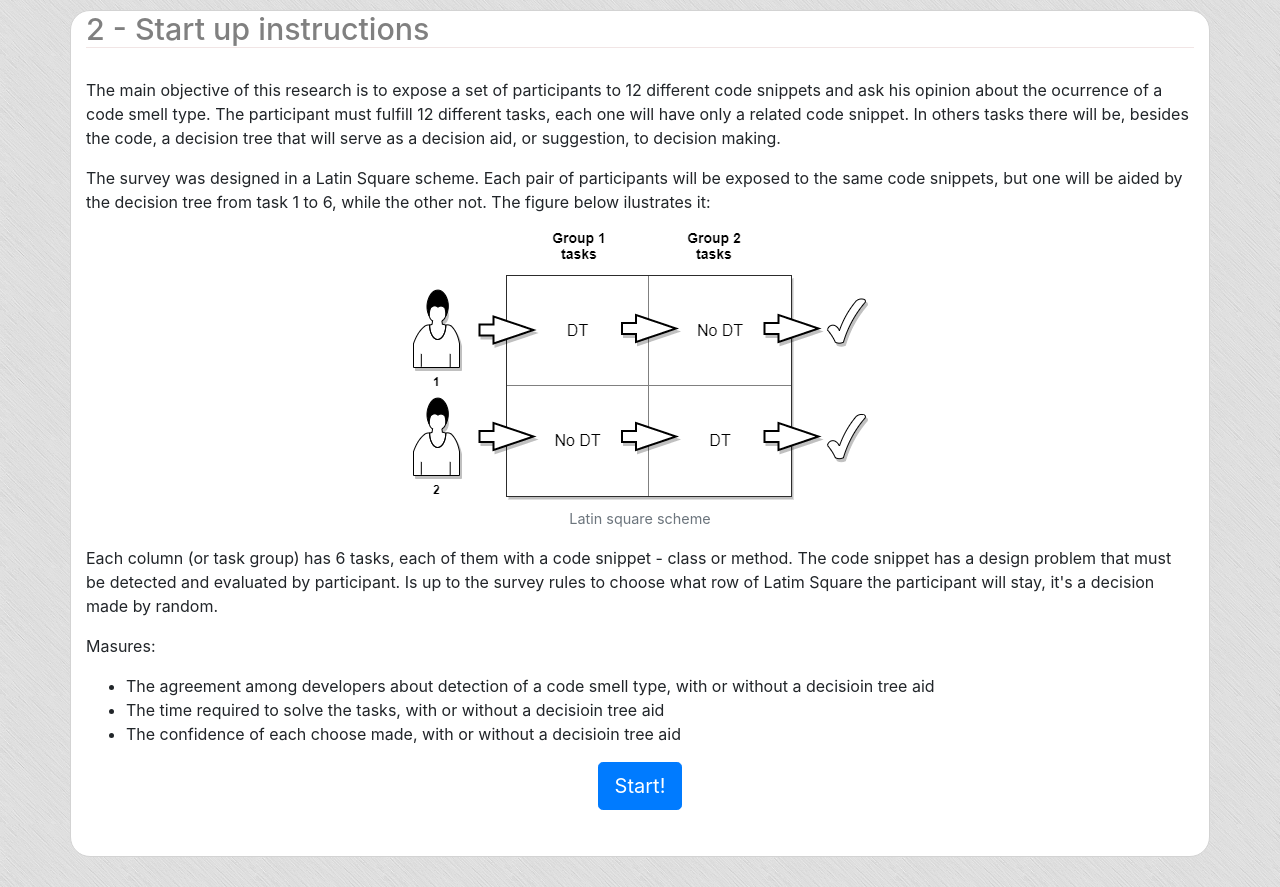
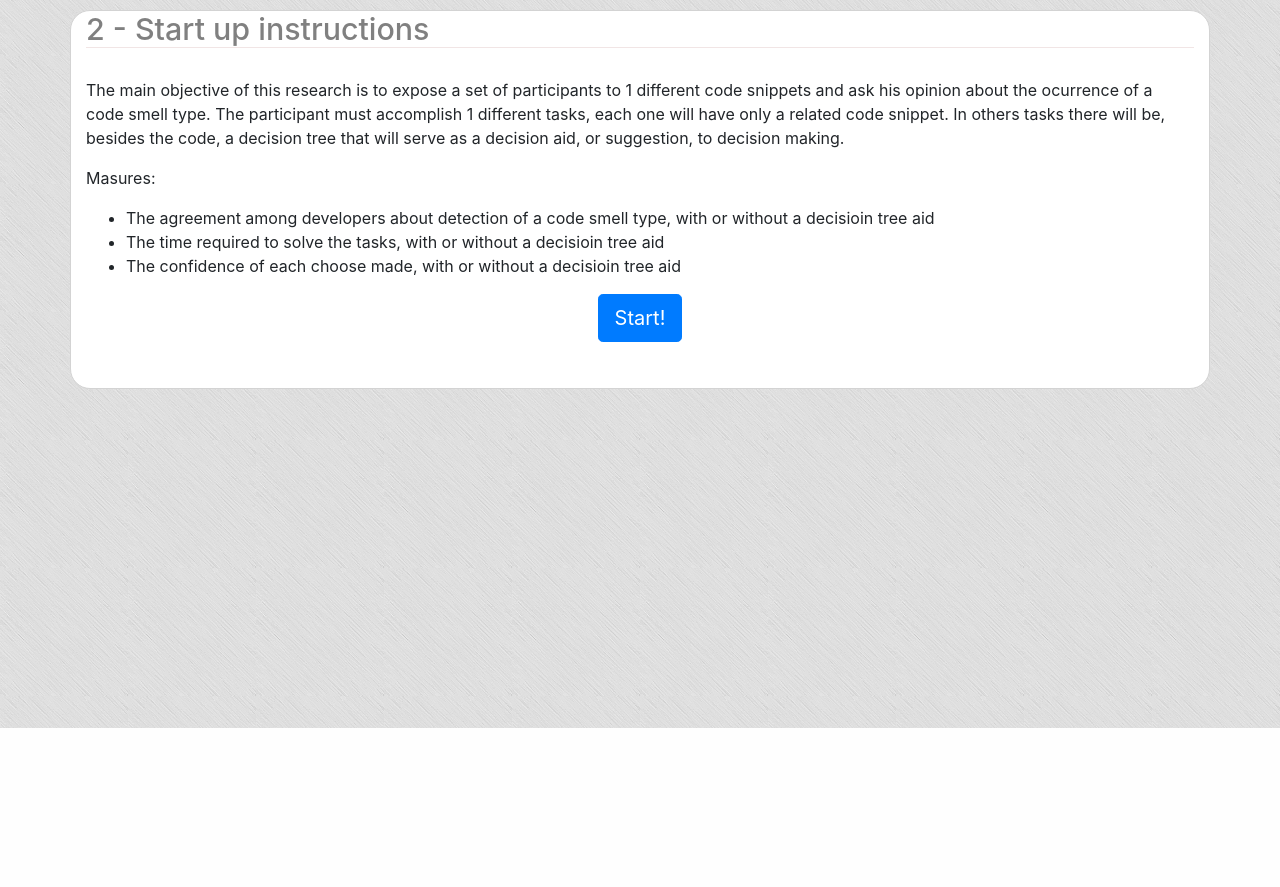
Before and after one commit to christianorossini/masterSurvey, a Django app: page /masterquest/instructions/1 in a window 1280 px wide. Shown: the part 72-959 px from the top of the page. After the commit the page ends 800 px from the top, so only its background shows below. Run offline with Django 3.2, Linux system fonts and the light colour scheme; tables that the repository leaves empty hold one stand-in row (values such as "Sample post"); some libraries are stand-ins or nearby versions.

Commit message:
Correção de bugs e melhorias

```diff
--- a/questionnaire/models.py
+++ b/questionnaire/models.py
@@ -107,9 +107,13 @@ class DTModel(models.Model):
 
     def getNodesGlossary(self):
         pyPath = os.path.dirname(os.path.abspath(__file__))
-        dfMetrics =  pd.read_csv(pyPath + '/software_class_level_metrics.csv', sep=';')
+        dfMetricsClass =  pd.read_csv(pyPath + '/software_class_level_metrics.csv', sep=';')
+        dfMetricsMethod =  pd.read_csv(pyPath + '/software_method_level_metrics.csv', sep=';')
+        dfMetrics = dfMetricsClass.append(dfMetricsMethod)
         # filtra apenas as métricas contidas no nó da árvore exibida
         dfMetrics=dfMetrics[dfMetrics['apiname'].isin(self.dtNodes.split(','))]
+        # retira possíveis repetições
+        dfMetrics = dfMetrics.drop_duplicates(subset=['apiname'])
         # retira os NaNs e substitui por None
         dfMetrics = dfMetrics.where(pd.notnull(dfMetrics), None)
         return dfMetrics.to_dict('records')
@@ -128,7 +132,7 @@ class Task(models.Model):
     decisionTree = models.ForeignKey(DTModel, on_delete=models.DO_NOTHING)
 
     def __str__(self):
-        return "Task Group: {0}, CS scope: {1}, CS Type: {2}".format(self.taskGroup, self.codeSmellScope, self.codeSmellType)
+        return "Id: {3}, Task Group: {0}, CS scope: {1}, CS Type: {2}".format(self.taskGroup, self.codeSmellScope, self.codeSmellType, self.id)
 
     def getForm(self, post=None, instance=None):
         from django.forms import ChoiceField
--- a/questionnaire/templates/masterquest/inc_survey_codeSnippet.html
+++ b/questionnaire/templates/masterquest/inc_survey_codeSnippet.html
@@ -5,8 +5,6 @@
     <h3>Java code</h3>
 
     <pre>
-        <code>
-            {{task.codeSnippetContent}}
-        </code>
+        <code>{{task.codeSnippetContent}}</code>
     </pre>
 </div>
--- a/questionnaire/templates/masterquest/instructions.html
+++ b/questionnaire/templates/masterquest/instructions.html
@@ -6,31 +6,13 @@
     <h1>2 - Start up instructions</h1>
 
     <p>
-        The main objective of this research is to expose a set of participants to 12 different code snippets and ask his
+        The main objective of this research is to expose a set of participants to {{numTasks}} different code snippets and ask his
         opinion about the ocurrence of a code smell type. The
-        participant must fulfill 12 different tasks, each one will have only a related code snippet. In others tasks
+        participant must accomplish {{numTasks}} different tasks, each one will have only a related code snippet. In others tasks
         there will be, besides the code, a decision tree that will serve as a decision aid, or suggestion, to decision
         making.
     </p>
-    <p>
-        The survey was designed in a Latin Square scheme. Each pair of participants will be exposed to the same code
-        snippets, but one will be aided by the decision tree from task 1 to 6, while the other not. The figure below
-        ilustrates it:
-    </p>
 
-    <div class="text-center">
-        <figure class="figure">
-            <img src="{% get_static_prefix %}masterquest/images/Latim_square_desing.png"
-                class="figure-img img-fluid center-block" alt="Latin square" />
-            <figcaption class="figure-caption  text-center">Latin square scheme</figcaption>
-        </figure>
-    </div>
-
-    <p>
-        Each column (or task group) has 6 tasks, each of them with a code snippet - class or method. The code snippet
-        has a design problem that must be detected and evaluated by participant.
-        Is up to the survey rules to choose what row of Latim Square the participant will stay, it's a decision made by random.
-    </p>
     <p>
         Masures:
         <ul>
--- a/questionnaire/views.py
+++ b/questionnaire/views.py
@@ -36,7 +36,9 @@ def newparticipant(request):
 def instructions(request, participant_id):
     get_object_or_404(Participant, pk=participant_id)
 
-    return render(request, 'masterquest/instructions.html', context={'participant_id':participant_id})
+    numTasks = Task.objects.count()
+
+    return render(request, 'masterquest/instructions.html', context={'participant_id':participant_id, 'numTasks':numTasks})
 
 
 def startSurvey(request):
```
